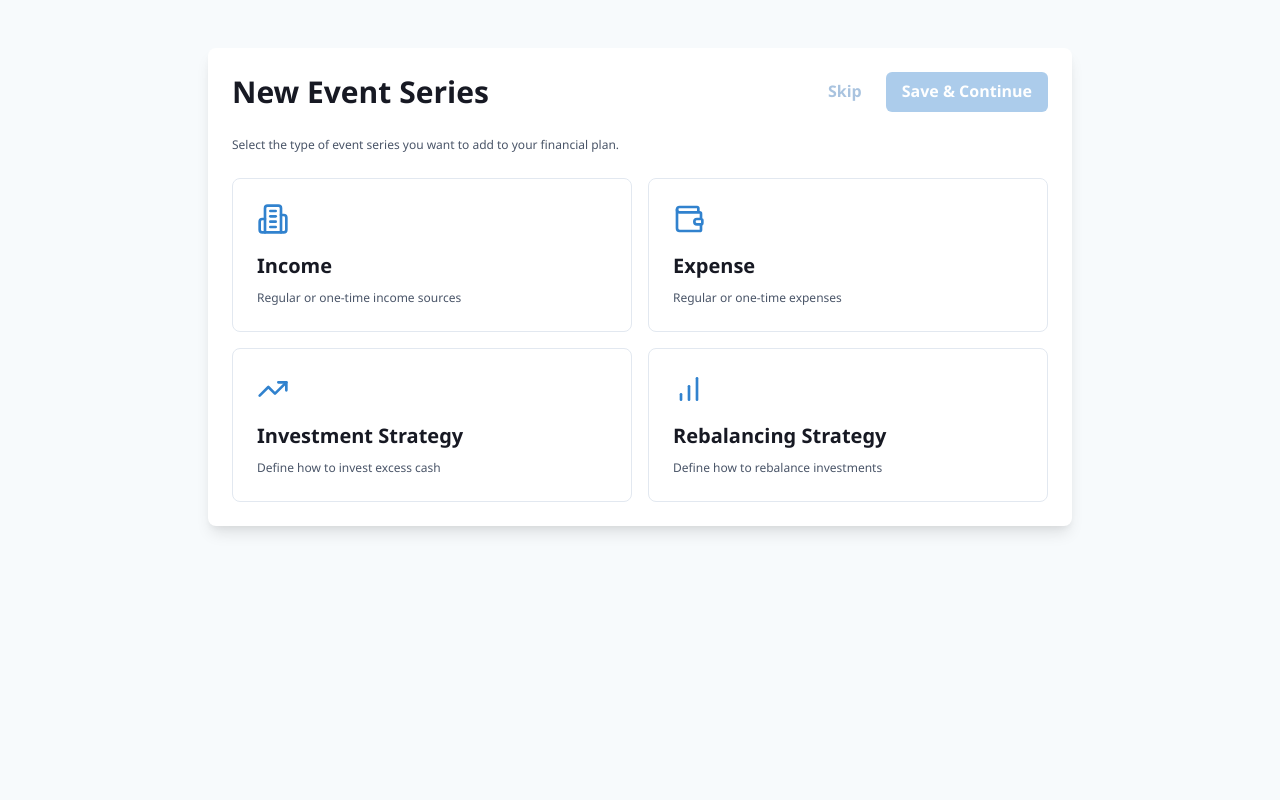
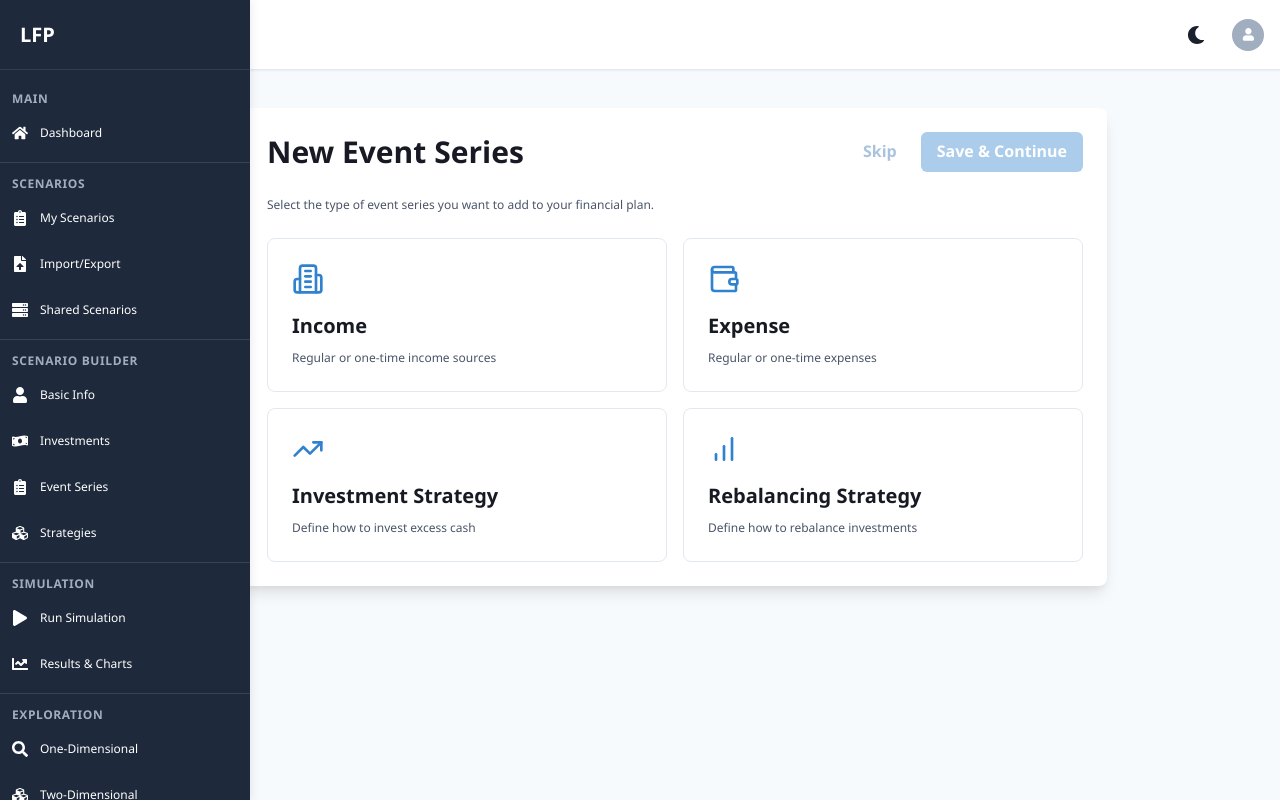
Before and after one commit to kalvinliang965/ABCD-LFP, a React (Vite) app in the folder client/: page /scenarios/new in a window 1280 px wide. Built offline with nearby package versions, Linux system fonts and the light colour scheme.

Commit message:
fixed event series layout

```diff
--- a/client/src/routes/scenarioRoutes.tsx
+++ b/client/src/routes/scenarioRoutes.tsx
@@ -74,7 +74,9 @@ const ScenarioRoutes = [
     path="/scenarios/new"
     element={
       <ProtectedRoute>
-        <NewScenarioPage />
+        <Layout title="New Scenario">
+          <NewScenarioPage />
+        </Layout>
       </ProtectedRoute>
     }
   />,
```
